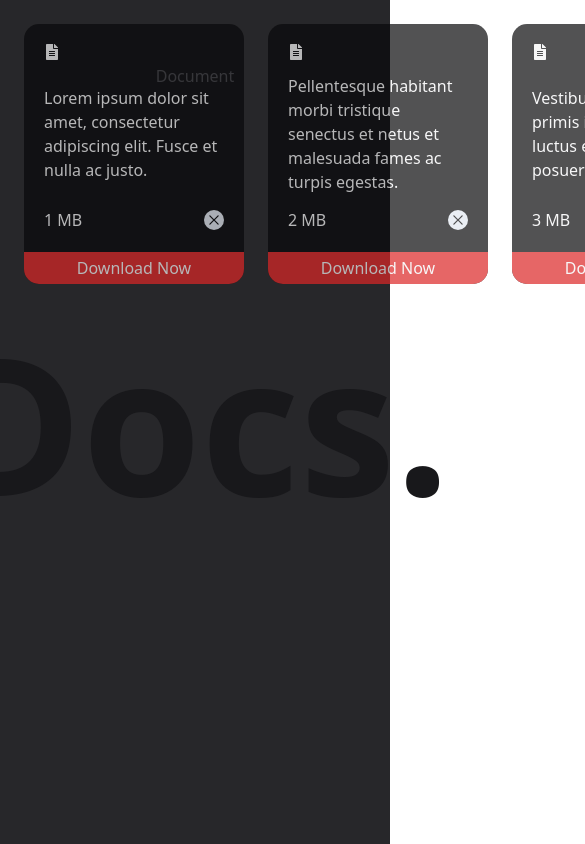
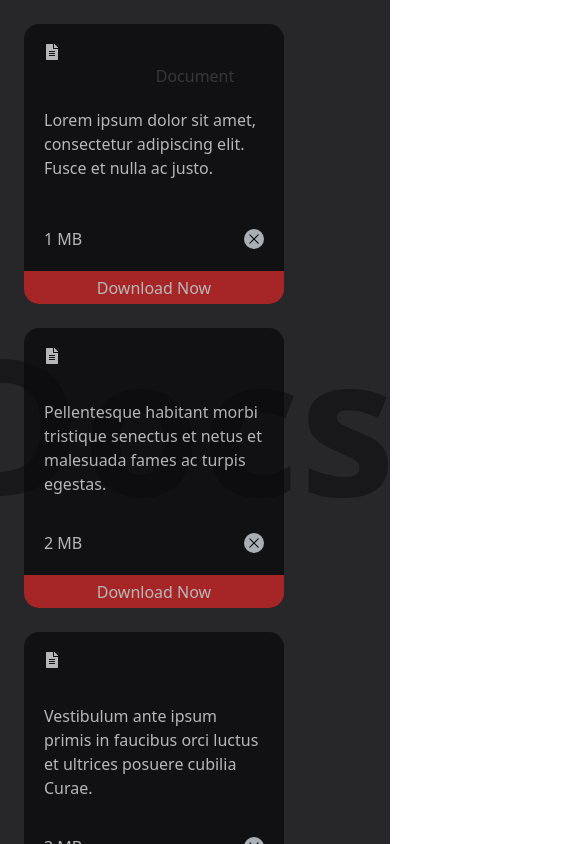
Before and after one commit to avayyyyyyy/react-framer, a React (Vite) app: page / in a window 390 px wide. Shown: the top 844 px of the page, 585 px wide, since content can reach past the window. Built offline with nearby package versions, Linux system fonts and the light colour scheme.

Commit message:
Added some responsiveness

```diff
--- a/src/App.jsx
+++ b/src/App.jsx
@@ -3,7 +3,7 @@ import Cards from "./component/Cards";
 import Foreground from "./component/Foreground";
 function App() {
   return (
-    <div>
+    <div className="overflow-hidden">
       <Cards />
       <Foreground />
       <Background />
--- a/src/component/Background.jsx
+++ b/src/component/Background.jsx
@@ -2,7 +2,7 @@ import "./Background.css";
 
 const Background = () => {
   return (
-    <div className="h-screen w-screen bg-zinc-800 z-[-1] text-zinc-900 main flex-col relative select-none">
+    <div className="h-[100vh] w-[100vw] bg-zinc-800 z-[-1] text-zinc-900 main flex-col relative select-none  overflow-hidden">
       <span className="absolute left-[50%] -translate-x-[50%] mt-16 text-zinc-400">
         Document
       </span>
--- a/src/component/Card.jsx
+++ b/src/component/Card.jsx
@@ -10,7 +10,7 @@ const Card = ({ dataa }) => {
       whileFocus={{ scale: 1.2 }}
       dragElastic={0.2}
       dragTransition={{ bounceStiffness: 600, bounceDamping: 10 }}
-      className=" overflow-hidden h-[260px] w-[220px] bg-zinc-950 rounded-[15px] opacity-70 text-zinc-100 flex flex-col justify-between"
+      className=" overflow-hidden sm:h-[180px] sm:w-[200px] h-[280px] w-[260px] bg-zinc-950 rounded-[15px] opacity-70 text-zinc-100 flex flex-col justify-between "
     >
       <div className="p-5 flex flex-col h-[100%] justify-between">
         <FaFileAlt />
--- a/src/component/Cards.jsx
+++ b/src/component/Cards.jsx
@@ -22,7 +22,7 @@ const Cards = () => {
     },
   ];
   return (
-    <div className="flex absolute gap-6 p-6 z-40 ">
+    <div className="flex absolute gap-6 flex-wrap h-[100vh] overflow-hidden p-6 z-40 ">
       {data.map((item, index) => (
         <Card key={index} dataa={item} />
       ))}
--- a/src/component/Foreground.jsx
+++ b/src/component/Foreground.jsx
@@ -1,6 +1,6 @@
 const Foreground = () => {
   return (
-    <div className="bg-slate-500 h-screen w-screen z-3 absolute top-0 left-0 opacity-0 select-none p-10"></div>
+    <div className="bg-slate-500 h-[100vh] w-[100vw] z-3 absolute top-0 left-0 opacity-0 select-none p-10 "></div>
   );
 };
 
```
